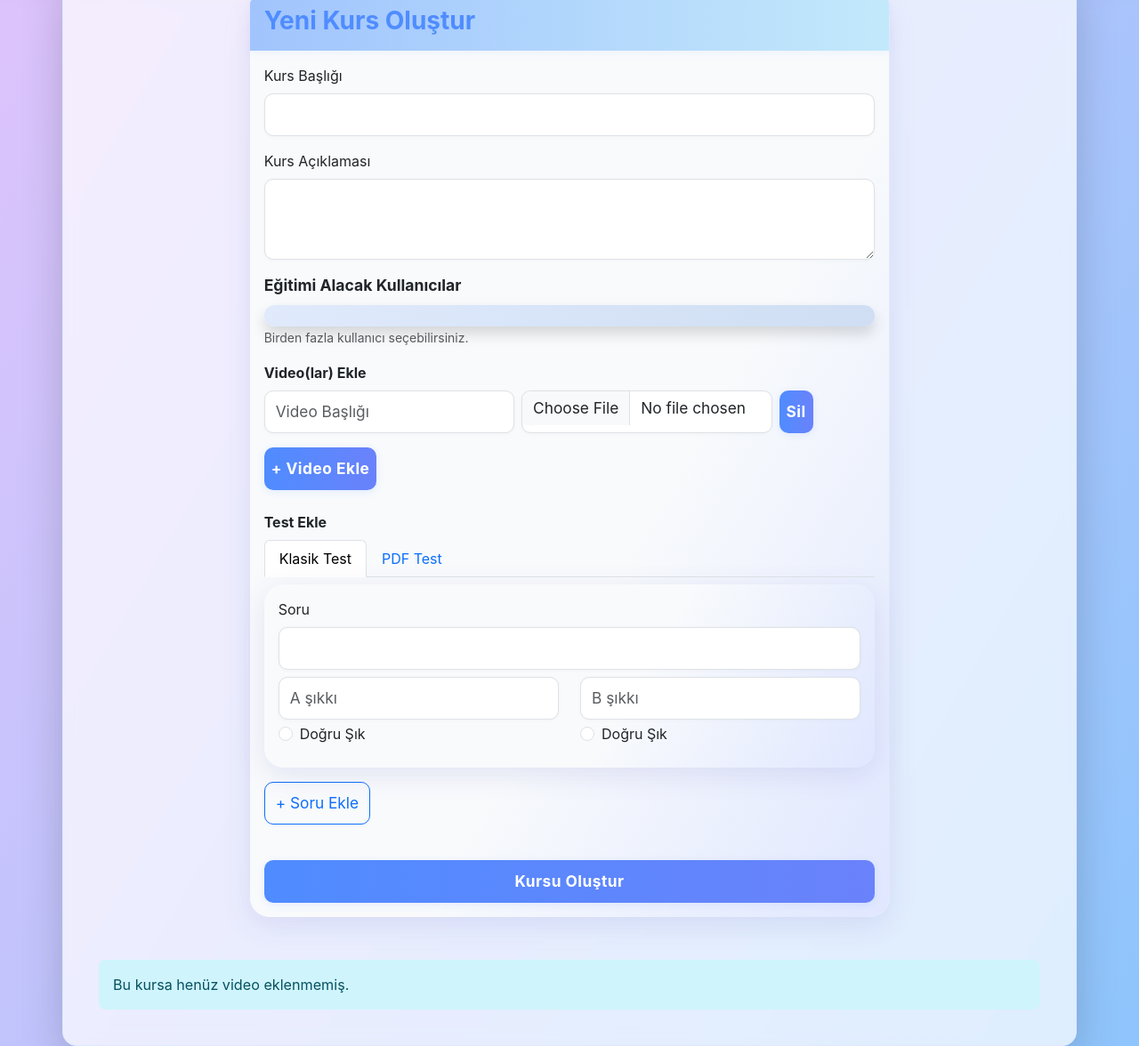
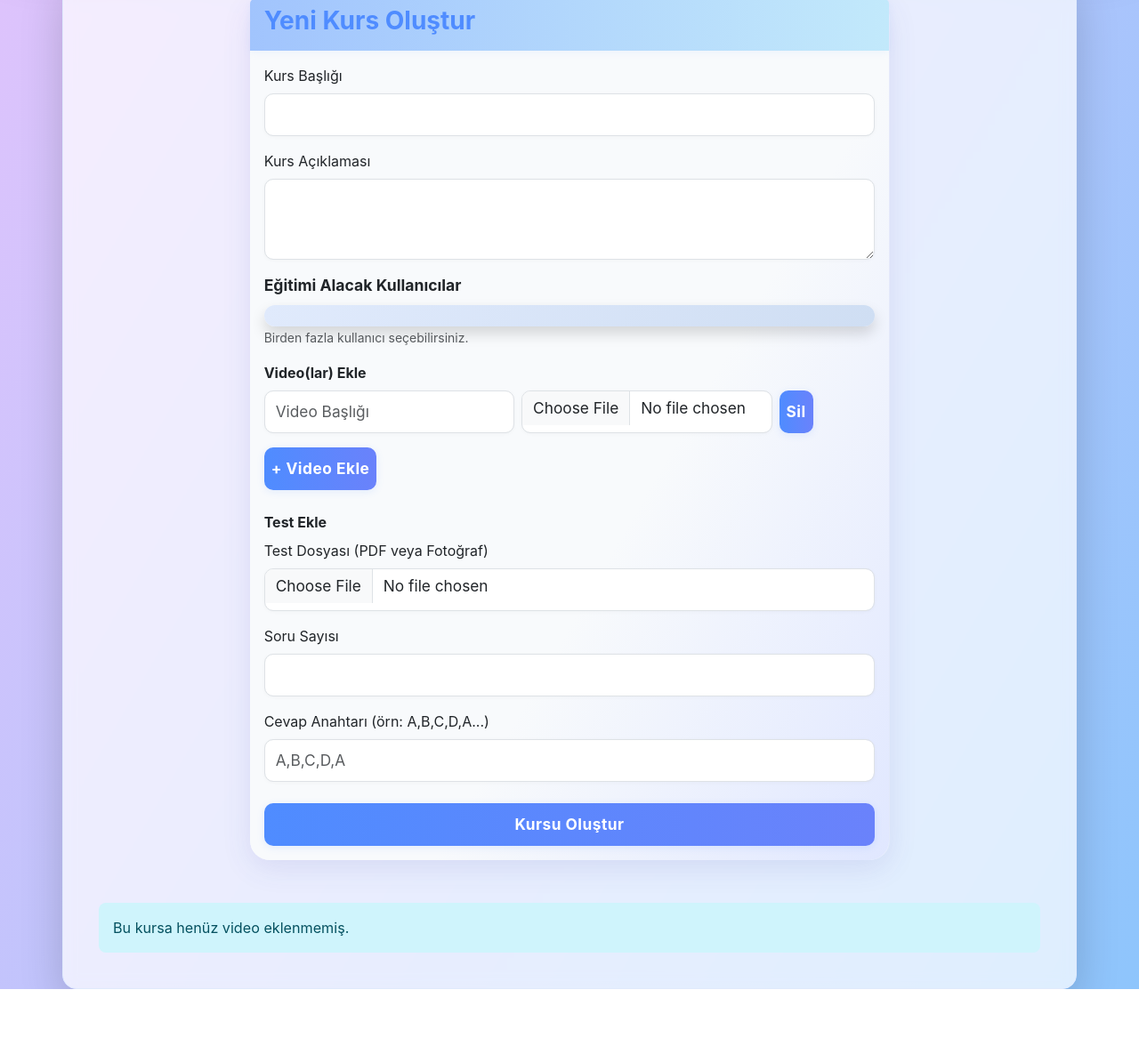
Before and after one commit to emre-sahin0/Training-platform_for-workplaces., a Flask app: page /admin/course/new in a window 1280 px wide. Shown: the part 112-1288 px from the top of the page at 89% size. After the commit the page ends 1224 px from the top, so only its background shows below. Run offline with Flask 3, Linux system fonts and the light colour scheme; a user stored in the database is signed in; tables that the repository leaves empty hold one stand-in row (values such as "Sample post").

Commit message:
pdfandphoto

```diff
--- a/app.py
+++ b/app.py
@@ -84,28 +84,36 @@ def course(course_id):
 def video(video_id):
     video = Video.query.get_or_404(video_id)
     progress = Progress.query.filter_by(user_id=current_user.id, video_id=video_id).first()
-    # Son video mu ve test var mı kontrolü
     is_last_video = False
     test_completed = None
     course = video.course
     videos = sorted(course.videos, key=lambda v: v.order)
+    # Video aşamaları
+    total_videos = len(videos)
+    completed_videos = 0
+    for v in videos:
+        p = Progress.query.filter_by(user_id=current_user.id, video_id=v.id).first()
+        if p and p.completed:
+            completed_videos += 1
+    # Test aşaması
+    has_test = bool((course.test_pdf and course.test_question_count and course.test_answer_key) or (course.tests and course.tests[0].questions))
+    test_is_completed = False
+    if has_test:
+        # Son video üzerinden test tamamlanma kontrolü
+        last_video = videos[-1] if videos else None
+        if last_video:
+            last_progress = Progress.query.filter_by(user_id=current_user.id, video_id=last_video.id).first()
+            if last_progress and last_progress.test_completed:
+                test_is_completed = True
+    # Toplam aşama ve tamamlanan aşama
+    total_steps = total_videos + (1 if has_test else 0)
+    completed_steps = completed_videos + (1 if test_is_completed else 0)
+    progress_percent = int((completed_steps / total_steps) * 100) if total_steps > 0 else 0
+    # Son video ve test durumu
     if videos and video.id == videos[-1].id:
         is_last_video = True
-        # Test tamamlanma durumu (PDF veya klasik test olabilir)
-        test_completed = False
-        # PDF test
-        if course.test_pdf and course.test_question_count and course.test_answer_key:
-            last_video = videos[-1]
-            last_progress = Progress.query.filter_by(user_id=current_user.id, video_id=last_video.id).first()
-            if last_progress and last_progress.test_completed:
-                test_completed = True
-        # Klasik test
-        elif course.tests and course.tests[0].questions:
-            last_video = videos[-1]
-            last_progress = Progress.query.filter_by(user_id=current_user.id, video_id=last_video.id).first()
-            if last_progress and last_progress.test_completed:
-                test_completed = True
-    return render_template('video.html', video=video, progress=progress, is_last_video=is_last_video, test_completed=test_completed)
+        test_completed = test_is_completed
+    return render_template('video.html', video=video, progress=progress, is_last_video=is_last_video, test_completed=test_completed, total_videos=total_videos, completed_videos=completed_videos, progress_percent=progress_percent, total_steps=total_steps, completed_steps=completed_steps, has_test=has_test, test_pdf=course.test_pdf, test_image=course.test_images)
 
 @app.route('/test/<int:test_id>', methods=['GET', 'POST'])
 @login_required
@@ -162,36 +170,22 @@ def new_course():
                 db.session.add(video)
         db.session.commit()
 
-        # Test ekle (klasik veya PDF)
-        # Klasik test
-        question_texts = request.form.getlist('question_texts[]')
-        option1s = request.form.getlist('option1[]')
-        option2s = request.form.getlist('option2[]')
-        if question_texts and any(q.strip() for q in question_texts):
-            test = Test(title=f"{course.title} Test", course_id=course.id, passing_score=1)
-            db.session.add(test)
-            db.session.commit()
-            for i, q_text in enumerate(question_texts):
-                if not q_text.strip():
-                    continue
-                question = Question(text=q_text, test_id=test.id)
-                db.session.add(question)
-                db.session.commit()
-                # Şıklar
-                o1 = Option(text=option1s[i], is_correct=(request.form.get(f'correct_{i}') == '0'), question_id=question.id)
-                o2 = Option(text=option2s[i], is_correct=(request.form.get(f'correct_{i}') == '1'), question_id=question.id)
-                db.session.add(o1)
-                db.session.add(o2)
-                db.session.commit()
-
-        # PDF test
-        pdf_file = request.files.get('test_pdf')
+        # Test dosyası (PDF veya resim)
+        test_file = request.files.get('test_file')
         pdf_question_count = request.form.get('pdf_question_count')
         pdf_answer_key = request.form.get('pdf_answer_key')
-        if pdf_file and pdf_file.filename:
-            filename = secure_filename(f"test_{course.id}_{pdf_file.filename}")
-            pdf_file.save(os.path.join(app.config['UPLOAD_FOLDER'], filename))
-            course.test_pdf = filename
+        if test_file and test_file.filename:
+            ext = os.path.splitext(test_file.filename)[1].lower()
+            if ext == '.pdf':
+                filename = secure_filename(f"test_{course.id}_{test_file.filename}")
+                test_file.save(os.path.join(app.config['UPLOAD_FOLDER'], filename))
+                course.test_pdf = filename
+                course.test_images = None
+            elif ext in ['.jpg', '.jpeg', '.png', '.gif', '.bmp', '.webp']:
+                img_filename = secure_filename(f"testimg_{course.id}_{datetime.utcnow().timestamp()}_{test_file.filename}")
+                test_file.save(os.path.join(app.config['UPLOAD_FOLDER'], img_filename))
+                course.test_images = img_filename
+                course.test_pdf = None
             course.test_question_count = int(pdf_question_count) if pdf_question_count else None
             course.test_answer_key = pdf_answer_key
             db.session.commit()
@@ -489,12 +483,54 @@ def delete_course(course_id):
             db.session.delete(question)
         db.session.delete(test)
     # Kursun tüm videolarını ve ilerlemeleri sil
+    upload_folder = app.config['UPLOAD_FOLDER']
     for video in course.videos:
+        # Video dosyasını sil
+        video_path = os.path.join(upload_folder, video.video_path)
+        if os.path.exists(video_path):
+            try:
+                os.remove(video_path)
+            except Exception as e:
+                print(f"Video dosyası silinemedi: {video_path} - {e}")
         Progress.query.filter_by(video_id=video.id).delete()
         db.session.delete(video)
+    # Test PDF dosyasını sil
+    if course.test_pdf:
+        pdf_path = os.path.join(upload_folder, course.test_pdf)
+        if os.path.exists(pdf_path):
+            try:
+                os.remove(pdf_path)
+            except Exception as e:
+                print(f"PDF dosyası silinemedi: {pdf_path} - {e}")
+    # Test fotoğraflarını sil
+    if course.test_images:
+        for img_filename in course.test_images.split(','):
+            img_path = os.path.join(upload_folder, img_filename)
+            if os.path.exists(img_path):
+                try:
+                    os.remove(img_path)
+                except Exception as e:
+                    print(f"Test fotoğrafı silinemedi: {img_path} - {e}")
+    # Rapor dosyalarını sil
+    # Tekli rapor
+    report_path = os.path.join(upload_folder, f'report_{course.id}.xlsx')
+    if os.path.exists(report_path):
+        try:
+            os.remove(report_path)
+        except Exception as e:
+            print(f"Rapor dosyası silinemedi: {report_path} - {e}")
+    # Çoklu raporlar (multi_report_...xlsx)
+    for fname in os.listdir(upload_folder):
+        if fname.startswith('multi_report_') and fname.endswith('.xlsx'):
+            multi_report_path = os.path.join(upload_folder, fname)
+            if os.path.exists(multi_report_path):
+                try:
+                    os.remove(multi_report_path)
+                except Exception as e:
+                    print(f"Multi rapor dosyası silinemedi: {multi_report_path} - {e}")
     db.session.delete(course)
     db.session.commit()
-    flash('Kurs ve tüm videoları/testleri silindi.')
+    flash('Kurs ve tüm videoları/testleri ve dosyaları silindi.')
     return redirect(url_for('dashboard'))
 
 @app.route('/admin/courses')
@@ -583,7 +619,16 @@ def upload_test_pdf(course_id):
 @login_required
 def pdf_test(course_id):
     course = Course.query.get_or_404(course_id)
-    if not course.test_pdf or not course.test_question_count or not course.test_answer_key:
+    # Test dosyası tipi ve adı
+    test_file_type = None
+    test_file_name = None
+    if course.test_pdf:
+        test_file_type = 'pdf'
+        test_file_name = course.test_pdf
+    elif course.test_images:
+        test_file_type = 'image'
+        test_file_name = course.test_images
+    if not test_file_type or not course.test_question_count or not course.test_answer_key:
         flash('Bu kurs için test tanımlanmamış.')
         return redirect(url_for('course', course_id=course_id))
 
@@ -611,7 +656,7 @@ def pdf_test(course_id):
         flash(f'Test tamamlandı! Başarı: %{percent}')
         return redirect(url_for('course', course_id=course_id))
 
-    return render_template('pdf_test.html', course=course)
+    return render_template('pdf_test.html', course=course, test_file_type=test_file_type, test_file_name=test_file_name)
 
 @app.route('/admin/reports')
 @login_required
--- a/config.py
+++ b/config.py
@@ -6,6 +6,6 @@ class Config:
     SQLALCHEMY_DATABASE_URI = 'sqlite:///isg.db'
     SQLALCHEMY_TRACK_MODIFICATIONS = False
     UPLOAD_FOLDER = 'static/uploads'
-    MAX_CONTENT_LENGTH = 16 * 1024 * 1024  # 16MB max file size
+    MAX_CONTENT_LENGTH = 100 * 1024 * 1024  # 16MB max file size
     PERMANENT_SESSION_LIFETIME = timedelta(days=1)
     ADMIN_REGISTRATION_KEY = 'admin123'  # Admin kayıt şifresi
--- a/models.py
+++ b/models.py
@@ -44,6 +44,7 @@ class Course(db.Model):
     test_pdf = db.Column(db.String(200))
     test_question_count = db.Column(db.Integer)
     test_answer_key = db.Column(db.String(200))
+    test_images = db.Column(db.Text)  # PDF test fotoğrafları (virgülle ayrılmış dosya adları)
     assigned_users = db.relationship('User', secondary='assigned_courses', back_populates='assigned_courses')
 
     def get_user_progress(self, user):
--- a/templates/admin_dashboard.html
+++ b/templates/admin_dashboard.html
@@ -2,7 +2,7 @@
 
 {% block content %}
 <div class="dashboard-hero py-4 px-3 mb-4 rounded-4 text-white" style="background: linear-gradient(90deg, #4f8cff 0%, #6a82fb 100%);">
-    <h2 class="fw-bold mb-1"><i class="bi bi-speedometer2 me-2"></i>Admin Paneli</h2>
+    <h2 class="fw-bold mb-1"><i class="bi bi-speedometer2 me-2"></i>Yönetici Paneli</h2>
     <div class="d-flex flex-wrap align-items-center gap-3">
         <form method="get" action="{{ url_for('dashboard') }}" class="d-flex align-items-center gap-2 bg-white bg-opacity-75 rounded-pill px-3 py-1 shadow-sm" style="border:1.5px solid #e0eafc;">
             <label for="courseSelect" class="fw-semibold mb-0 text-primary" style="font-size:1.05rem;">Eğitim Seç:</label>
--- a/templates/new_course.html
+++ b/templates/new_course.html
@@ -52,48 +52,9 @@
 
                     <div class="mb-4">
                         <label class="form-label fw-bold">Test Ekle</label>
-                        <ul class="nav nav-tabs mb-2" id="testTab" role="tablist">
-                            <li class="nav-item" role="presentation">
-                                <button class="nav-link active" id="classic-tab" data-bs-toggle="tab" data-bs-target="#classicTest" type="button" role="tab">Klasik Test</button>
-                            </li>
-                            <li class="nav-item" role="presentation">
-                                <button class="nav-link" id="pdf-tab" data-bs-toggle="tab" data-bs-target="#pdfTest" type="button" role="tab">PDF Test</button>
-                            </li>
-                        </ul>
-                        <div class="tab-content">
-                            <div class="tab-pane fade show active" id="classicTest" role="tabpanel">
-                                <div id="questionsArea">
-                                    <div class="card mb-3 question-card">
-                                        <div class="card-body">
-                                            <div class="mb-2">
-                                                <label class="form-label">Soru</label>
-                                                <input type="text" class="form-control" name="question_texts[]" required>
-                                            </div>
-                                            <div class="row">
-                                                <div class="col-6 mb-2">
-                                                    <input type="text" class="form-control mb-1" name="option1[]" placeholder="A şıkkı" required>
-                                                    <div class="form-check">
-                                                        <input class="form-check-input" type="radio" name="correct_0" value="0" required>
-                                                        <label class="form-check-label">Doğru Şık</label>
-                                                    </div>
-                                                </div>
-                                                <div class="col-6 mb-2">
-                                                    <input type="text" class="form-control mb-1" name="option2[]" placeholder="B şıkkı" required>
-                                                    <div class="form-check">
-                                                        <input class="form-check-input" type="radio" name="correct_0" value="1">
-                                                        <label class="form-check-label">Doğru Şık</label>
-                                                    </div>
-                                                </div>
-                                            </div>
-                                        </div>
-                                    </div>
-                                </div>
-                                <button type="button" class="btn btn-outline-primary mb-3" id="addQuestionBtn">+ Soru Ekle</button>
-                            </div>
-                            <div class="tab-pane fade" id="pdfTest" role="tabpanel">
                         <div class="mb-3">
-                                    <label class="form-label">Test PDF Dosyası</label>
-                                    <input type="file" class="form-control" name="test_pdf" accept="application/pdf" required>
+                            <label class="form-label">Test Dosyası (PDF veya Fotoğraf)</label>
+                            <input type="file" class="form-control" name="test_file" accept="application/pdf,image/*" required>
                         </div>
                         <div class="mb-3">
                             <label class="form-label">Soru Sayısı</label>
@@ -102,8 +63,6 @@
                         <div class="mb-3">
                             <label class="form-label">Cevap Anahtarı (örn: A,B,C,D,A...)</label>
                             <input type="text" class="form-control" name="pdf_answer_key" placeholder="A,B,C,D,A" required>
-                                </div>
-                            </div>
                         </div>
                     </div>
                     <div class="d-grid">
@@ -199,7 +158,28 @@ function removeVideoInput(btn) {
     }
 }
 
-// Dinamik soru ekleme
+// Dinamik soru ekleme ve silme
+function updateQuestionIndexes() {
+    const questionCards = document.querySelectorAll('.question-card');
+    questionCards.forEach((card, idx) => {
+        // Radio name'lerini güncelle
+        const radios = card.querySelectorAll('input[type="radio"]');
+        radios.forEach(radio => {
+            radio.name = `correct_${idx}`;
+        });
+    });
+}
+
+function removeQuestion(btn) {
+    const area = document.getElementById('questionsArea');
+    if (area.querySelectorAll('.question-card').length > 1) {
+        btn.closest('.question-card').remove();
+        updateQuestionIndexes();
+    } else {
+        alert('En az bir soru olmalı!');
+    }
+}
+
 let questionIndex = 1;
 document.getElementById('addQuestionBtn').onclick = function() {
     const area = document.getElementById('questionsArea');
@@ -222,24 +202,53 @@ document.getElementById('addQuestionBtn').onclick = function() {
                 </div>
             </div>
         </div>
+        <button type="button" class="btn btn-danger btn-sm mt-2" onclick="removeQuestion(this)">Soru Sil</button>
     </div></div>`;
     area.insertAdjacentHTML('beforeend', html);
     questionIndex++;
+    updateQuestionIndexes();
 };
+
+// İlk sorunun radio butonlarında da sadece ilkine required ekle
+window.addEventListener('DOMContentLoaded', function() {
+    const firstCard = document.querySelector('.question-card .card-body');
+    if (firstCard && !firstCard.querySelector('.btn-danger')) {
+        const btn = document.createElement('button');
+        btn.type = 'button';
+        btn.className = 'btn btn-danger btn-sm mt-2';
+        btn.textContent = 'Soru Sil';
+        btn.onclick = function() { removeQuestion(btn); };
+        firstCard.appendChild(btn);
+    }
+    // Radio required düzelt
+    const radios = firstCard.querySelectorAll('input[type="radio"]');
+    if (radios.length > 1) {
+        radios[0].setAttribute('required', 'required');
+        radios[1].removeAttribute('required');
+    }
+});
 
 // Sekme değiştikçe required inputları yönet
 const classicInputs = document.querySelectorAll('#classicTest input');
 const pdfInputs = document.querySelectorAll('#pdfTest input');
 const classicTab = document.getElementById('classic-tab');
 const pdfTab = document.getElementById('pdf-tab');
-
 function setRequired(inputs, value) {
     inputs.forEach(input => {
         if (value) input.setAttribute('required', 'required');
         else input.removeAttribute('required');
     });
 }
-
+// Sayfa ilk açıldığında sadece aktif sekmedeki inputlar required olsun
+window.addEventListener('DOMContentLoaded', function() {
+    if (document.getElementById('classicTest').classList.contains('show')) {
+        setRequired(classicInputs, true);
+        setRequired(pdfInputs, false);
+    } else {
+        setRequired(classicInputs, false);
+        setRequired(pdfInputs, true);
+    }
+});
 classicTab.addEventListener('click', function() {
     setRequired(classicInputs, true);
     setRequired(pdfInputs, false);
@@ -248,6 +257,17 @@ pdfTab.addEventListener('click', function() {
     setRequired(classicInputs, false);
     setRequired(pdfInputs, true);
 });
+// Form submit edilirken sadece aktif sekmedeki inputlar required olsun
+const form = document.querySelector('form');
+form.addEventListener('submit', function(e) {
+    if (document.getElementById('classicTest').classList.contains('show')) {
+        setRequired(classicInputs, true);
+        setRequired(pdfInputs, false);
+    } else {
+        setRequired(classicInputs, false);
+        setRequired(pdfInputs, true);
+    }
+});
 </script>
 {% endblock %}
 {% endblock %}
```
Also changed, not shown: templates/pdf_test.html (+13 -6 lines), templates/user_dashboard.html (+6 -4 lines), templates/video.html (+15 -1 lines). Lines whose indentation alone changed are shown as unchanged.
